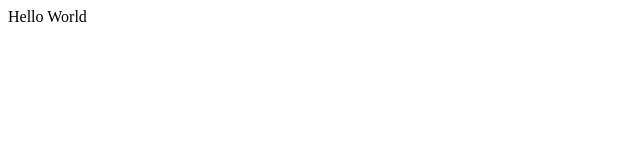
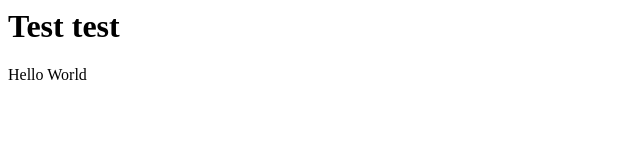
Before and after one commit to gopalsingh/pushdlimits.github.com, a plain HTML site: page index.html in a window 1280 px wide. Shown: the whole page, without its empty margins (0-640 px from the left). Drawn offline with Linux system fonts and the light colour scheme.

Commit message:
Update index.html

```diff
--- a/index.html
+++ b/index.html
@@ -3,5 +3,9 @@
 	<title>Sourav Chandolia</title>
 
 	</head>
-	<body>Hello World</body>
+
+	<body>
+	<h1>Test test </h1>
+
+	Hello World</body>
 </html>
```
